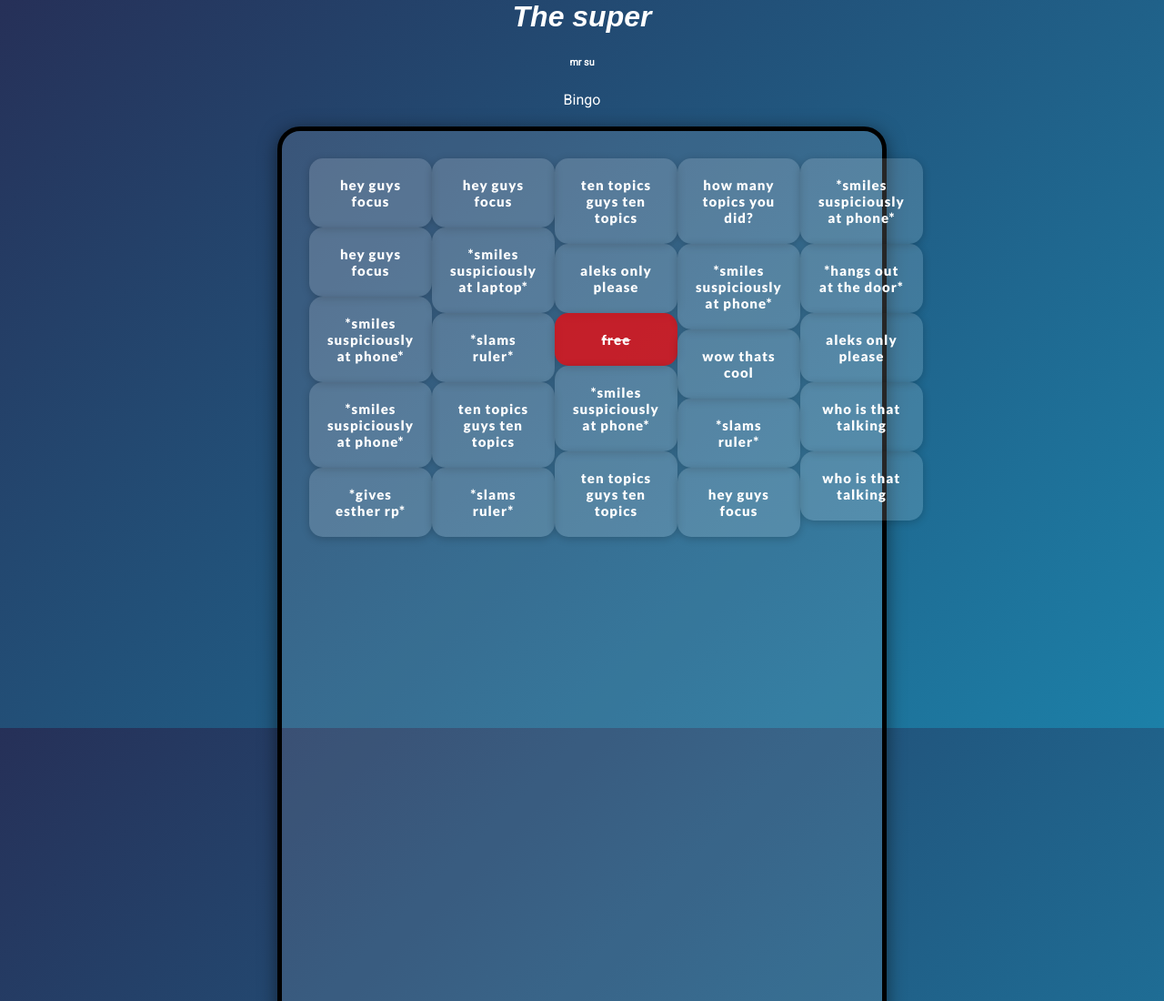
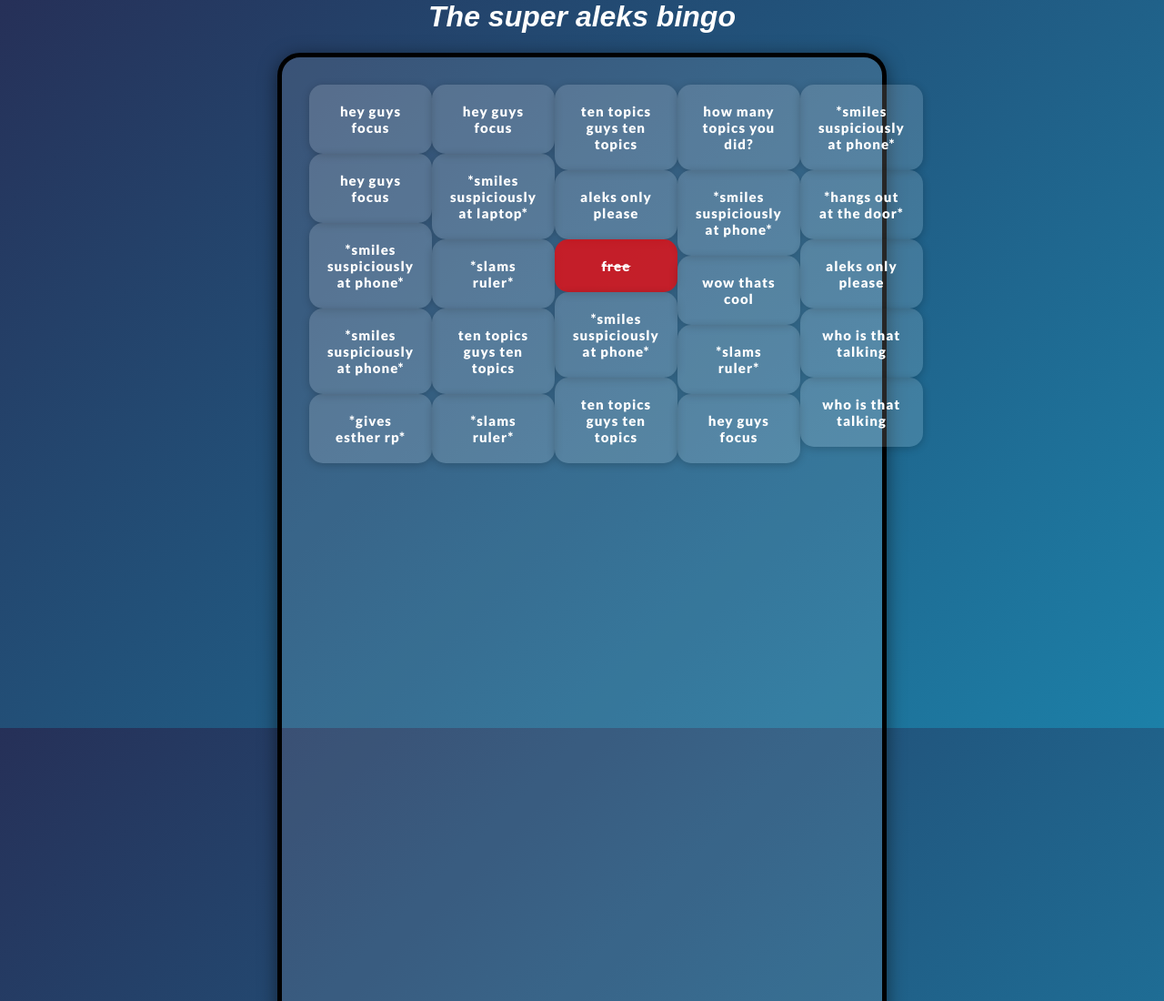
Before and after one commit to TerminalPenguin/subingo, a plain HTML site: page index.html in a window 1280 px wide. Shown: the top 1100 px of the page at 91% size. Drawn offline with Linux system fonts and the light colour scheme.

Commit message:
Update index.html

```diff
--- a/index.html
+++ b/index.html
@@ -9,7 +9,7 @@
 <body>
     <div class="header">
         <center>
-            <h1 style="font-family: Kanit, sans-serif; font-weight: 900; font-style: italic;">The super <h6>mr su</h6> Bingo</h1>
+            <h1 style="font-family: Kanit, sans-serif; font-weight: 900; font-style: italic;">The super aleks bingo</h1>
         </center>
     </div>
     <div class="game">
```
